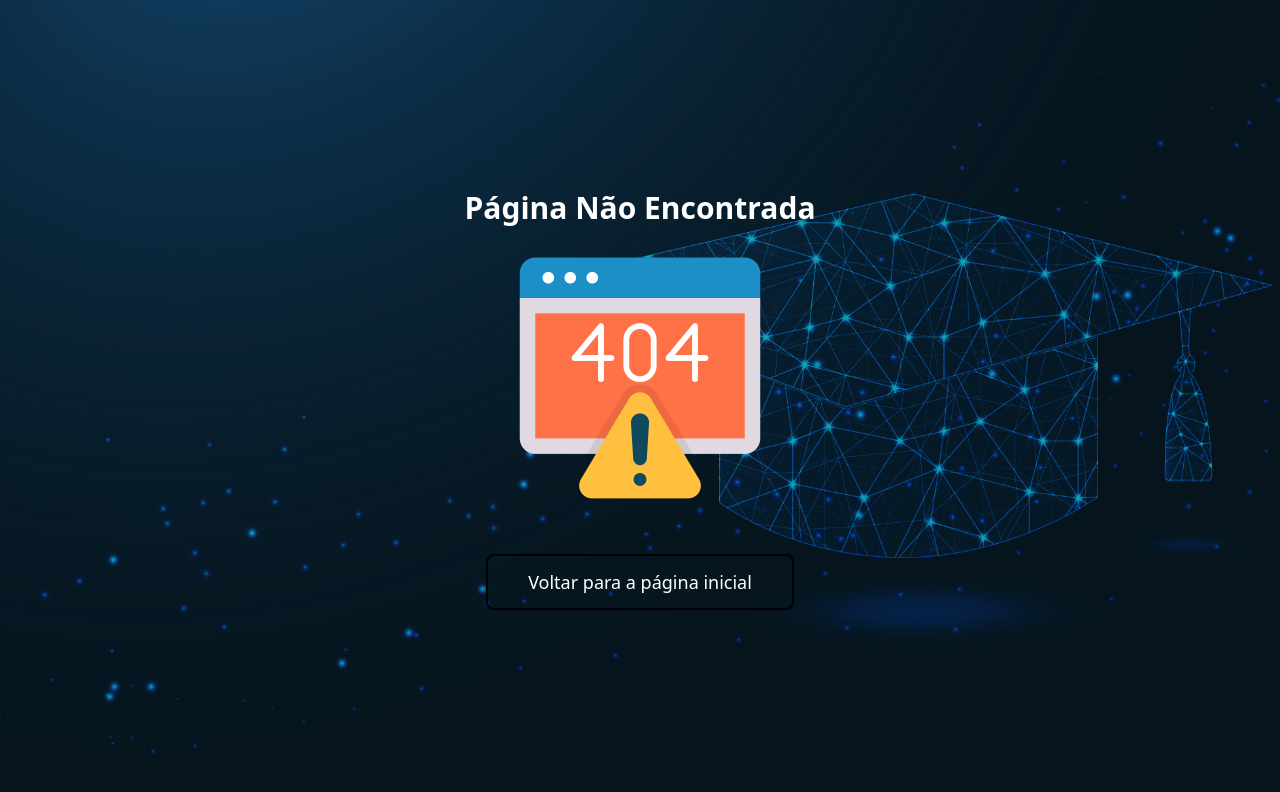
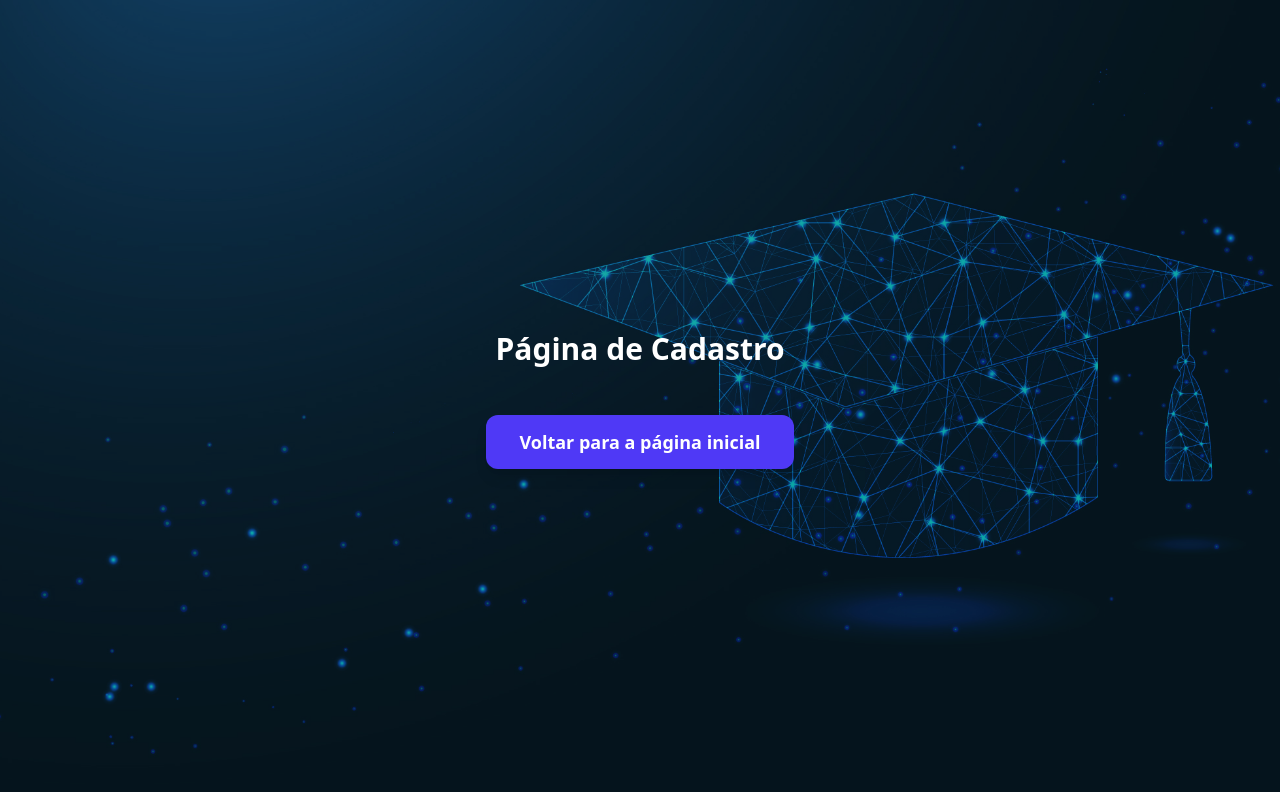
Before and after one commit to lgaxd/skillmatch-gs-front, a React (Vite) app: page /cadastro in a window 1280 px wide. Shown: the top 792 px of the page. Built offline with nearby package versions, Linux system fonts and the light colour scheme.

Commit message:
feat: componentizando o botão personalizado para uso nas telas iniciais

```diff
--- a/src/App.tsx
+++ b/src/App.tsx
@@ -20,6 +20,12 @@ const LoginPage = lazy(() =>
   }))
 );
 
+const Cadastro = lazy(() =>
+  import("./pages/cadastro").then((module) => ({
+    default: module.Cadastro,
+  }))
+);
+
 function App() {
   return (
     <Router>
@@ -28,6 +34,7 @@ function App() {
           <Route path="*" element={<NotFoundPage />} />
           <Route path="/" element={<LandingPage />} />
           <Route path="/login" element={<LoginPage />} />
+          <Route path="/cadastro" element={<Cadastro />} />
         </Routes>
       </Suspense>
     </Router>
--- /dev/null
+++ b/src/components/botao-personalizado.tsx
@@ -0,0 +1,41 @@
+import React from 'react';
+
+interface BotaoPersonalizadoProps {
+  texto: string;
+  onClick: () => void;
+  className?: string;
+}
+
+const BotaoPersonalizado: React.FC<BotaoPersonalizadoProps> = ({ texto, onClick, className = '' }) => {
+  const defaultClasses = `
+    w-full sm:w-auto
+    px-8 py-3
+    text-lg font-semibold
+    text-white
+    bg-indigo-600
+    border border-transparent
+    rounded-xl
+    shadow-lg
+    hover:bg-indigo-700
+    hover:shadow-xl
+    active:bg-indigo-800
+    transition duration-300 ease-in-out
+    focus:outline-none focus:ring-4 focus:ring-indigo-500 focus:ring-opacity-50
+    cursor-pointer
+    transform hover:scale-[1.01]
+  `;
+
+  const finalClasses = `${defaultClasses} ${className}`.trim();
+
+  return (
+    <button
+      onClick={onClick}
+      className={finalClasses}
+      aria-label={texto}
+    >
+      {texto}
+    </button>
+  );
+};
+
+export default BotaoPersonalizado;
--- a/src/components/login-form.tsx
+++ b/src/components/login-form.tsx
@@ -103,7 +103,7 @@ export default function LoginForm({
                             type="button"
                             onClick={() => setShowPassword((s) => !s)}
                             aria-pressed={showPassword}
-                            className="px-3 py-2 border border-gray-300 rounded bg-white hover:bg-gray-50 transition-colors cursor-pointer"
+                            className="px-3 py-2 border border-gray-300 rounded-xl bg-white hover:bg-gray-50 transition-colors cursor-pointer"
                         >
                             {showPassword ? "Ocultar" : "Mostrar"}
                         </button>
@@ -121,7 +121,7 @@ export default function LoginForm({
                         type="checkbox"
                         checked={remember}
                         onChange={(e) => setRemember(e.target.checked)}
-                        className="w-4 h-4 text-blue-600 border-gray-300 rounded focus:ring-blue-500"
+                        className="w-4 h-4 text-blue-600 border-gray-300 rounded focus:ring-blue-500 cursor-pointer"
                     />
                     <label htmlFor="login-remember" className="text-gray-700">
                         Manter-me conectado
@@ -132,7 +132,7 @@ export default function LoginForm({
                     <button
                         type="submit"
                         disabled={loading}
-                        className="w-full py-2.5 px-3 bg-blue-600 text-white rounded border-none cursor-pointer hover:bg-blue-700 disabled:bg-gray-400 disabled:cursor-not-allowed transition-colors"
+                        className="text-lg font-semibold w-full py-2.5 px-3 bg-indigo-600 text-white rounded-xl border-none cursor-pointer hover:bg-indigo-700 disabled:bg-gray-400 disabled:cursor-not-allowed transition-colors transform hover:scale-[1.01]"
                     >
                         {loading ? "Entrando..." : submitLabel}
                     </button>
--- a/src/pages/cadastro.tsx
+++ b/src/pages/cadastro.tsx
@@ -0,0 +1,19 @@
+import { useNavigate } from "react-router-dom";
+import { BackgroundPrincipal } from "../components/background-principal";
+import BotaoPersonalizado from "../components/botao-personalizado";
+
+export function Cadastro() {
+    const navigate = useNavigate();
+    return (
+        <div className="relative z-10 flex flex-col items-center justify-center min-h-screen px-6">
+            <BackgroundPrincipal />
+            <h1 className="relative z-10 text-3xl font-bold mb-6 text-white">Página de Cadastro</h1>
+            {/* Formulário de cadastro pode ser adicionado aqui */}
+            <BotaoPersonalizado
+                texto="Voltar para a página inicial"
+                onClick={() => navigate("/")}
+                className="mt-6"
+            />
+        </div>
+    );
+}
--- a/src/pages/landing-page.tsx
+++ b/src/pages/landing-page.tsx
@@ -1,6 +1,7 @@
 import { useNavigate } from "react-router-dom";
 import logo from "../assets/SkillMatch-logo.png";
 import { BackgroundPrincipal } from "../components/background-principal";
+import BotaoPersonalizado from "../components/botao-personalizado";
 
 export function LandingPage() {
     const navigate = useNavigate();
@@ -20,19 +21,15 @@ export function LandingPage() {
 
             {/* Botões */}
             <div className="relative z-10 flex flex-col sm:flex-row gap-6">
-                <button
+                <BotaoPersonalizado
+                    texto="Começar"
                     onClick={() => navigate("/cadastro")}
-                        className="px-10 py-3 border-2 border-black rounded-lg text-lg font-medium text-white bg-transparent hover:bg-black hover:text-white transition-colors duration-200 cursor-pointer"
-                >
-                    Começar
-                </button>
+                />
 
-                <button
+                <BotaoPersonalizado
+                    texto="Já sou membro"
                     onClick={() => navigate("/login")}
-                        className="px-10 py-3 border-2 border-black rounded-lg text-lg font-medium text-white bg-transparent hover:bg-black hover:text-white transition-colors duration-200 cursor-pointer"
-                >
-                    Já sou membro
-                </button>
+                />
             </div>
         </div>
     );
--- a/src/pages/login.tsx
+++ b/src/pages/login.tsx
@@ -1,6 +1,7 @@
 import { useNavigate } from "react-router-dom";
 import { BackgroundPrincipal } from "../components/background-principal";
 import LoginForm from "../components/login-form";
+import BotaoPersonalizado from "../components/botao-personalizado";
 
 export function LoginPage() {
     const navigate = useNavigate();
@@ -8,14 +9,13 @@ export function LoginPage() {
     return (
         <div className="relative z-10 flex flex-col items-center justify-center min-h-screen px-6">
             <BackgroundPrincipal />
-            <h1 className="relative z-10 text-3xl font-bold mb-6 text-white">Login Page</h1>
+            <h1 className="relative z-10 text-3xl font-bold mb-6 text-white">Página de Login</h1>
             <LoginForm />
-            <button
+            <BotaoPersonalizado
+                texto="Voltar para a página inicial"
                 onClick={() => navigate("/")}
-                className="px-10 py-3 border-2 border-black rounded-lg text-lg font-medium hover:bg-black transition cursor-pointer text-white bg-transparent mt-6"
-            >
-                Voltar para a página inicial
-            </button>
+                className="mt-6"
+            />
         </div>
     );
 }
--- a/src/pages/not-found.tsx
+++ b/src/pages/not-found.tsx
@@ -1,6 +1,7 @@
 import { useNavigate } from "react-router-dom";
 import { BackgroundPrincipal } from "../components/background-principal";
 import  notFoundImage from "../assets/erro-404.png";
+import BotaoPersonalizado from "../components/botao-personalizado";
 
 export function NotFoundPage() {
     const navigate = useNavigate();
@@ -13,12 +14,10 @@ export function NotFoundPage() {
                 alt="Erro 404 - Página Não Encontrada"
                 className="relative z-10 w-64 h-64 mb-6"
             />
-            <button
+            <BotaoPersonalizado
+                texto="Voltar para a página inicial"
                 onClick={() => navigate("/")}
-                className="px-10 py-3 border-2 border-black rounded-lg text-lg font-medium hover:bg-black transition cursor-pointer text-white bg-transparent mt-6"
-            >
-                Voltar para a página inicial
-            </button>
+            />
         </div>
     );
 }
```
